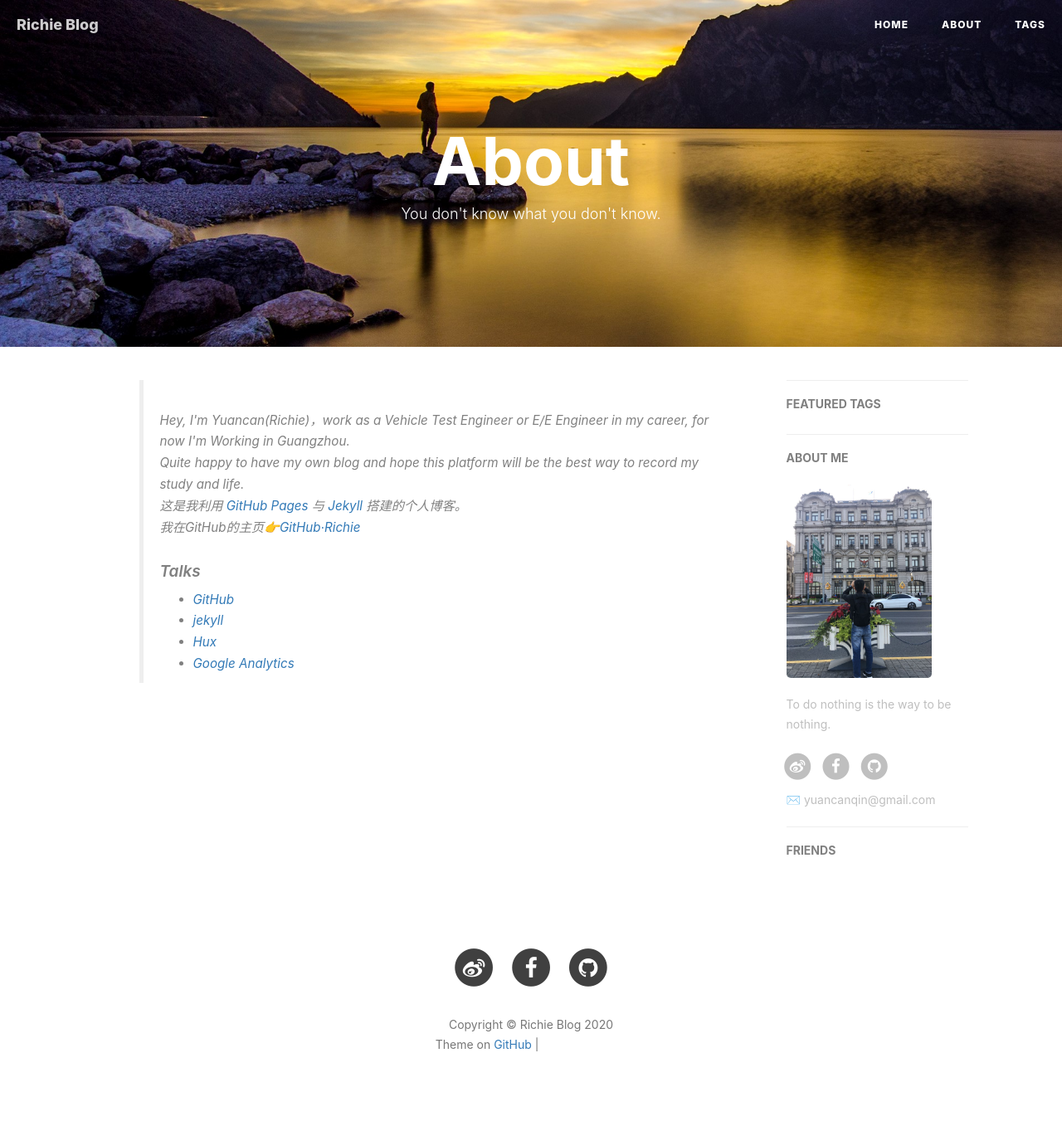
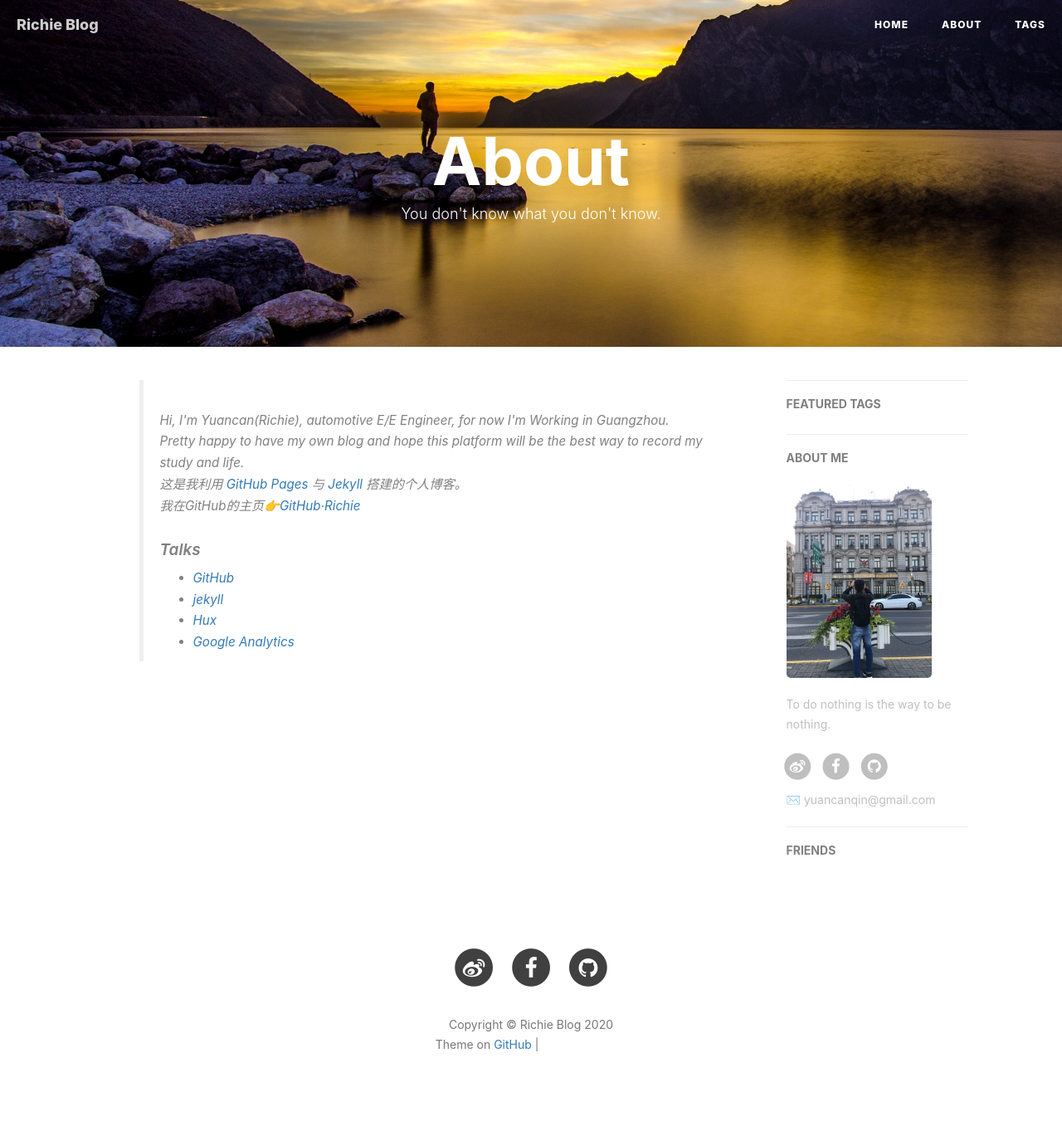
Before and after one commit to yuancanqin/yuancanqin.github.io, a Jekyll site: the page built from about.html, in a window 1280 px wide. Shown: the whole page at 83% size. Built offline with Jekyll 4.4.1, drawn with Linux system fonts in a browser that asks for light colours; nearby versions of some CDN libraries; comment, search, counter and statistics services are not loaded; grey boxes are pictures that could not be loaded.

Commit message:
Update about.html
1.1， change some discription

```diff
--- a/about.html
+++ b/about.html
@@ -17,9 +17,9 @@ header-img: "img/post-bg-rwd.jpg"
     <!--copied from markdown -->
     <blockquote><p> <br>
 
-    <p>Hey, I'm Yuancan(Richie)，work as a Vehicle Test Engineer or E/E Engineer in my career, for now I'm Working in Guangzhou. </p>
+    <p>Hi, I'm Yuancan(Richie), automotive E/E Engineer, for now I'm Working in Guangzhou. </p>
 
-    <p>Quite happy to have my own blog and hope this platform will be the best way to record my study and life. </p>
+    <p>Pretty happy to have my own blog and hope this platform will be the best way to record my study and life. </p>
 
     <p>这是我利用 <a href="https://pages.github.com/">GitHub Pages</a> 与 <a href="http://jekyll.com.cn/">Jekyll</a> 搭建的个人博客。</p>
 	<p>我在GitHub的主页<a href="https://github.com/yuancanqin">👉GitHub·Richie</a> </p>
```
